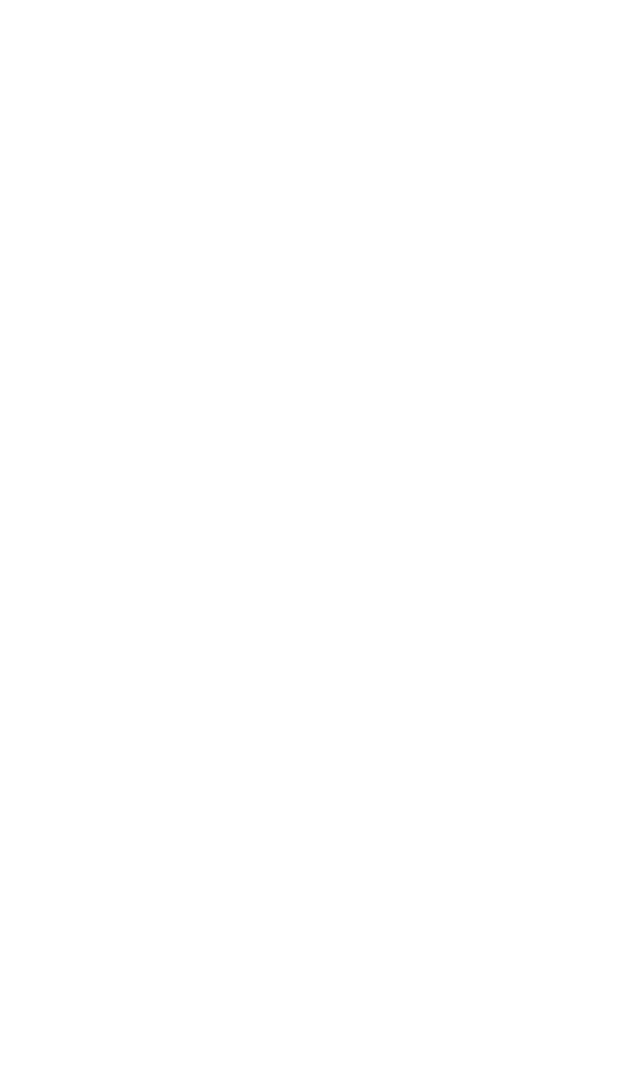
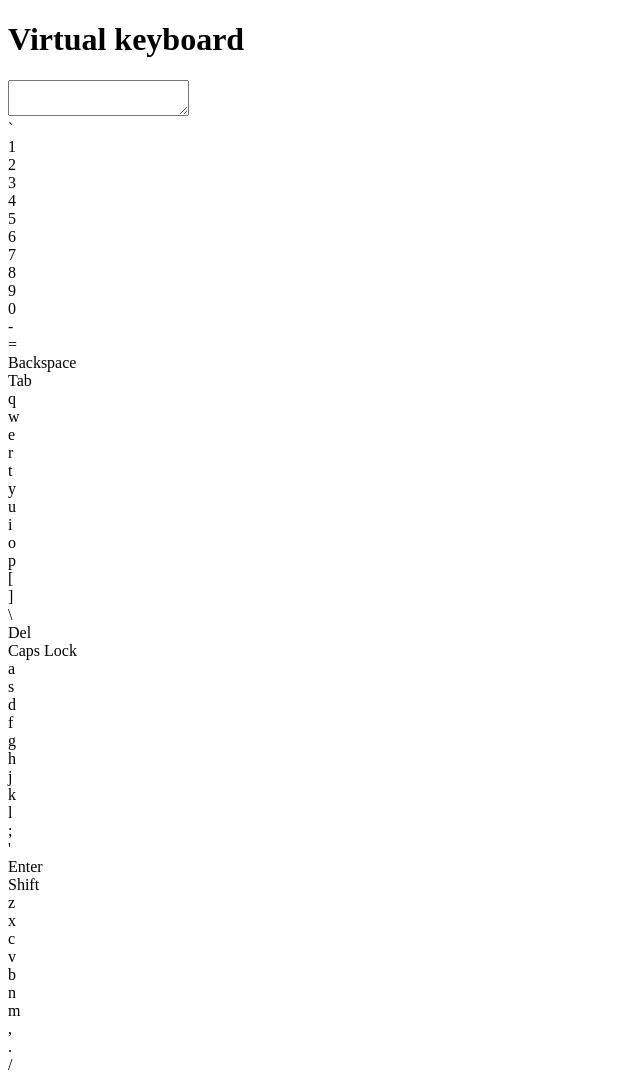
Before and after one commit to v154254/virtual-keyboard, a website: page index.html in a window 1280 px wide. Shown: the top 1077 px of the page, without its empty margins (0-640 px from the left). Before the commit the page ends 800 px from the top, so only its background shows below. Drawn offline with Linux system fonts and the light colour scheme.

Commit message:
feat: add keys

```diff
--- a/index.html
+++ b/index.html
@@ -7,6 +7,6 @@
     <title>Virtual keyboard</title>
 </head>
 <body>
-    <script type="module" src="js/script.js"></script>
+    <script src="js/script.js"></script>
 </body>
 </html>
--- a/js/script.js
+++ b/js/script.js
@@ -0,0 +1,64 @@
+function createPage() {
+  function createHeader() {
+    const body = document.querySelector('body');
+    const header = document.createElement('header');
+    const heading = document.createElement('h1');
+    heading.innerText = 'Virtual keyboard';
+    body.appendChild(header);
+    header.appendChild(heading);
+  }
+  function createMain() {
+    const body = document.querySelector('body');
+    const main = document.createElement('main');
+    const textArea = document.createElement('textarea');
+    const keyboard = document.createElement('div');
+    const firstRowKeys = ['`', '1', '2', '3', '4', '5', '6', '7', '8', '9', '0', '-', '=', 'Backspace'];
+    const secondRowKeys = ['Tab', 'q', 'w', 'e', 'r', 't', 'y', 'u', 'i', 'o', 'p', '[', ']', '\\', 'Del'];
+    const thirdRowKeys = ['Caps Lock', 'a', 's', 'd', 'f', 'g', 'h', 'j', 'k', 'l', ';', '\'', 'Enter'];
+    const fourthRowKeys = ['Shift', 'z', 'x', 'c', 'v', 'b', 'n', 'm', ',', '.', '/', '▲', 'Shift'];
+    const fifthRowKeys = ['Ctrl', 'Win', 'Alt', ' ', '◄', '▼', '►', 'Ctrl'];
+    body.appendChild(main);
+    main.appendChild(textArea);
+    main.appendChild(keyboard);
+    function createKeyboard() {
+      function createRow(addRow, rowKeys) {
+        rowKeys.forEach((item) => {
+          const key = document.createElement('div');
+          key.innerText = `${item}`;
+          addRow.appendChild(key);
+        });
+      }
+      for (let i = 0; i < 5; i += 1) {
+        const row = document.createElement('div');
+        switch (i) {
+          case 0:
+            keyboard.appendChild(row);
+            createRow(row, firstRowKeys);
+            break;
+          case 1:
+            keyboard.appendChild(row);
+            createRow(row, secondRowKeys);
+            break;
+          case 2:
+            keyboard.appendChild(row);
+            createRow(row, thirdRowKeys);
+            break;
+          case 3:
+            keyboard.appendChild(row);
+            createRow(row, fourthRowKeys);
+            break;
+          case 4:
+            keyboard.appendChild(row);
+            createRow(row, fifthRowKeys);
+            break;
+          default:
+            throw new Error('Oh no! Something bad happened!');
+        }
+      }
+    }
+    createKeyboard();
+  }
+  createHeader();
+  createMain();
+}
+window.addEventListener('load', createPage);
```
Also changed, not shown: .eslintrc.js.
